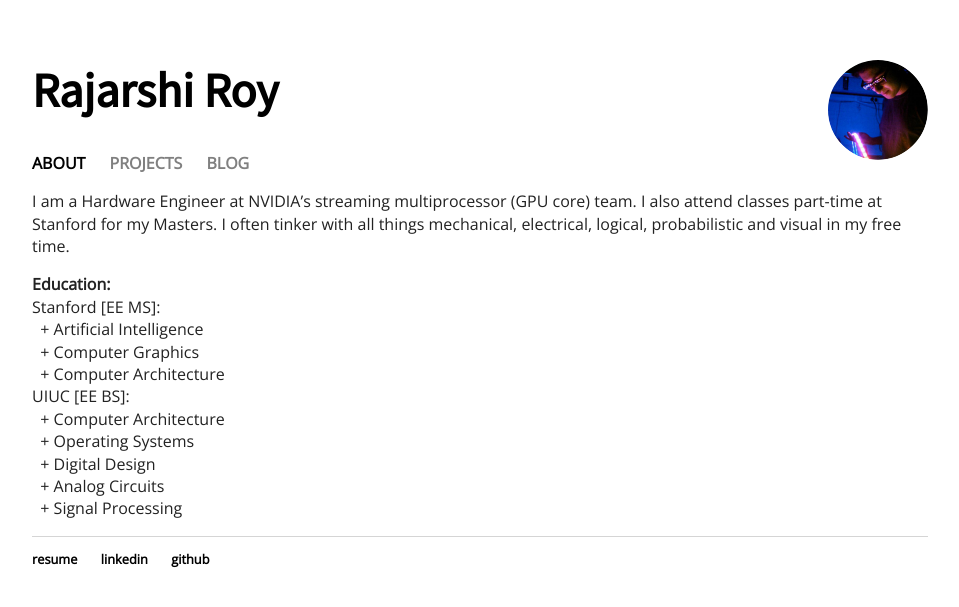
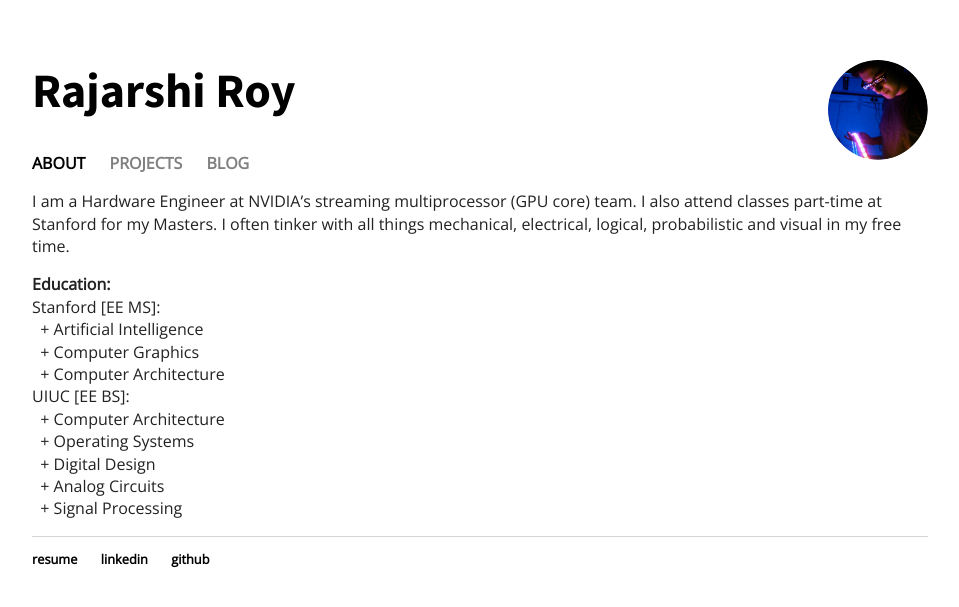
Before and after one commit to rajarshiroy/rajarshiroy.github.io, a Jekyll site: the page built from index.html, in a window 1280 px wide. Shown: the top 607 px of the page, without its empty margins (160-1119 px from the left). Built offline with Jekyll 4.4.1, drawn with Linux system fonts in a browser that asks for light colours.

Commit message:
Update main.css

```diff
--- a/css/main.css
+++ b/css/main.css
@@ -1,4 +1,4 @@
-@import url('https://fonts.googleapis.com/css?family=Source+Sans+Pro');
+@import url('https://fonts.googleapis.com/css?family=Source+Sans+Pro:700');
 @import url('https://fonts.googleapis.com/css?family=Open+Sans');
 
 body {
```
